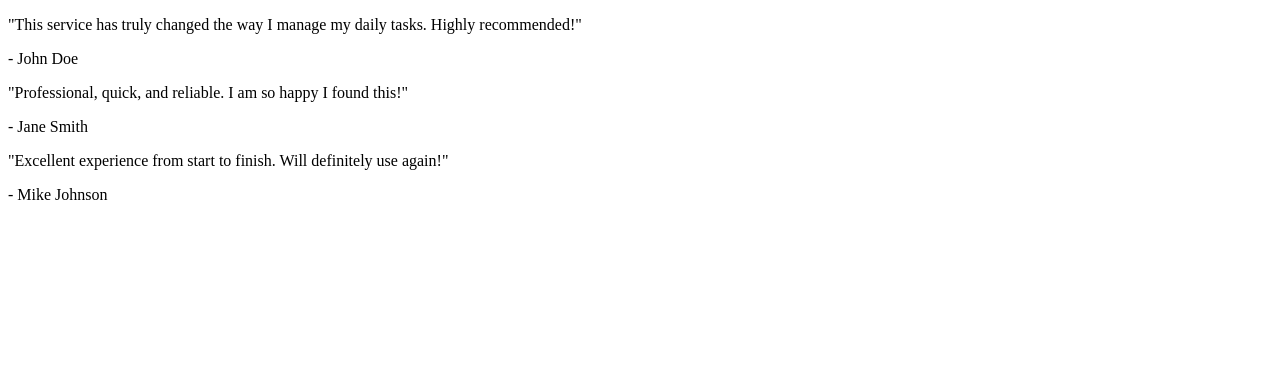
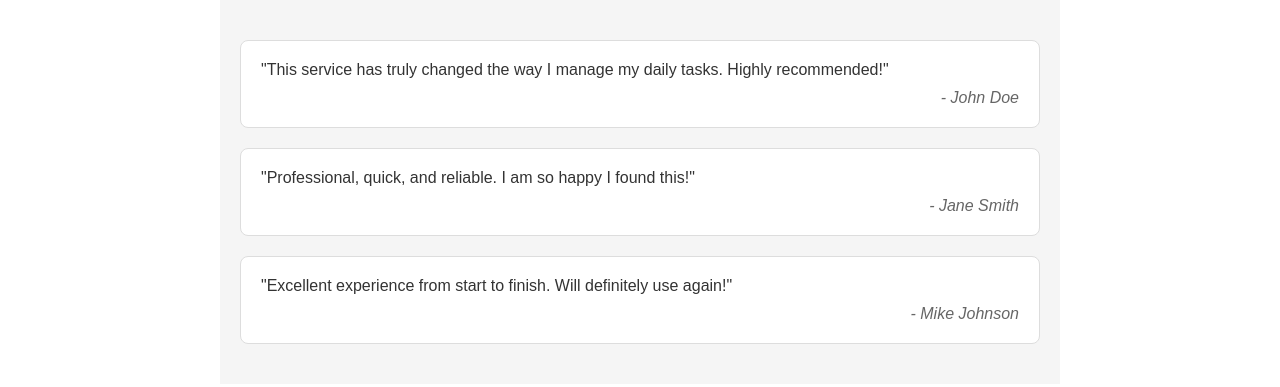
Before and after one commit to acciojob/testimonial-22karlokesh, a website: page main.html in a window 1280 px wide. Drawn offline with Linux system fonts and the light colour scheme.

Commit message:
created a submission

```diff
--- a/styles.css
+++ b/styles.css
@@ -1 +1,35 @@
 /*  your css code here. If applicable */
+body {
+  margin: 0;
+  font-family: Arial, sans-serif;
+}
+
+.testimonial-section {
+  background-color: #f5f5f5;
+  padding: 40px 20px;
+  display: flex;
+  flex-direction: column;
+  gap: 20px;
+  max-width: 800px;
+  margin: 0 auto;
+}
+
+.testimonial {
+  background-color: #ffffff;
+  padding: 20px;
+  border: 1px solid #ddd;
+  border-radius: 8px;
+}
+
+.testimonial-text {
+  font-size: 16px;
+  color: #333;
+  margin: 0 0 10px;
+}
+
+.author {
+  text-align: right;
+  font-style: italic;
+  color: #666;
+  margin: 0;
+}
```
